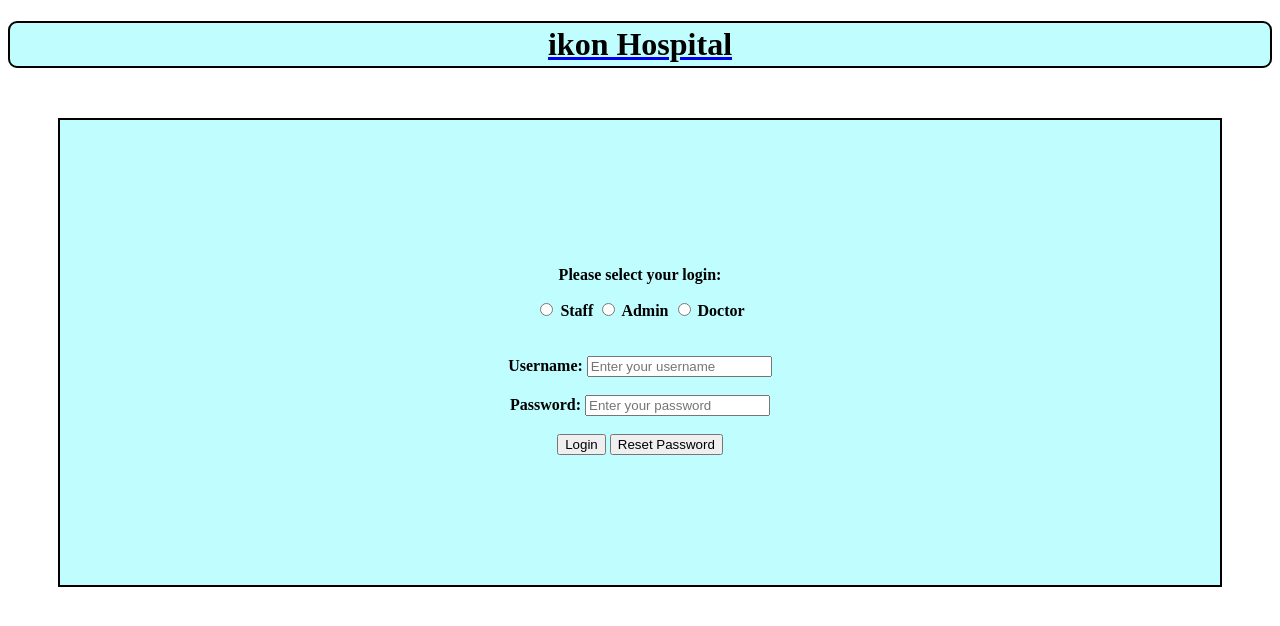
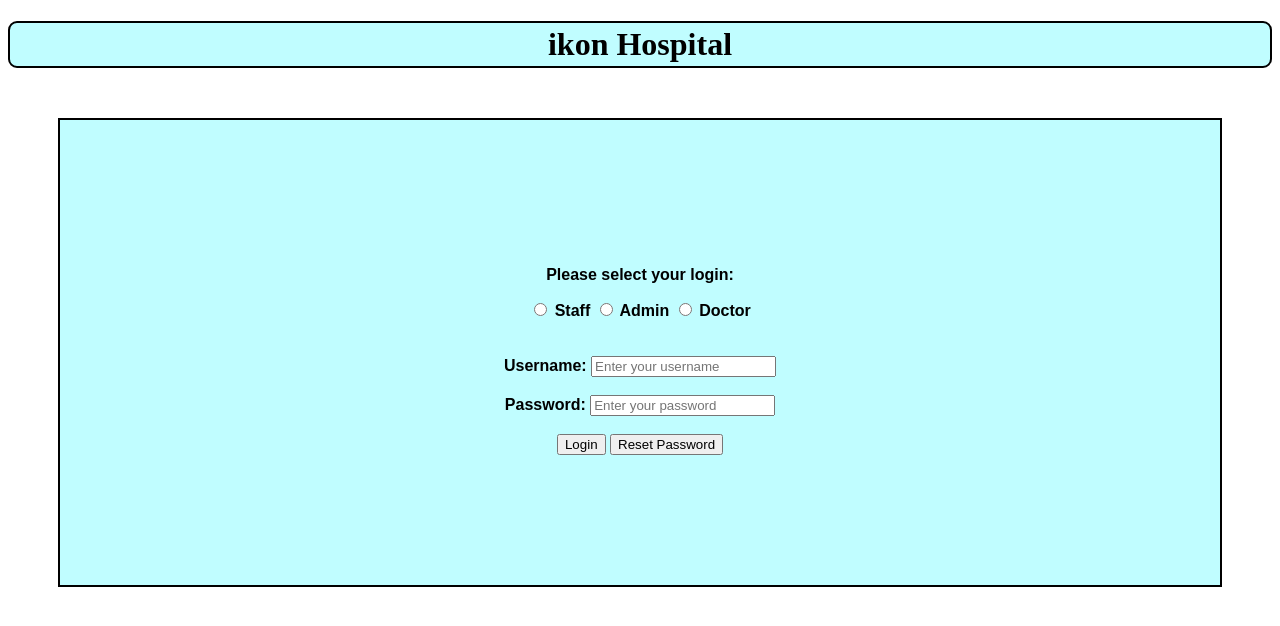
Before and after one commit to shakib1111/ikon_hospital, a plain HTML site: page index.html in a window 1280 px wide. Drawn offline with Linux system fonts and the light colour scheme; a web font is replaced by a local one.

Commit message:
txt and achor stylling

```diff
--- a/main.css
+++ b/main.css
@@ -9,6 +9,14 @@
     font-family: Sarpanch;
 }
 
+.header a {
+    text-decoration: none;
+}
+
+.header a :hover {
+    color: #000;
+    background-color: #fff;
+}
 /* stylling section */
 
 section{
@@ -24,4 +32,10 @@ section{
     font-weight: bold;
     margin: 10px;
     padding: 20px;
+    font-family: 'Yaldevi', sans-serif;
 }
+
+/* stylling login para */
+.login-para {
+    font-family: 'Yaldevi', sans-serif;
+}
```
